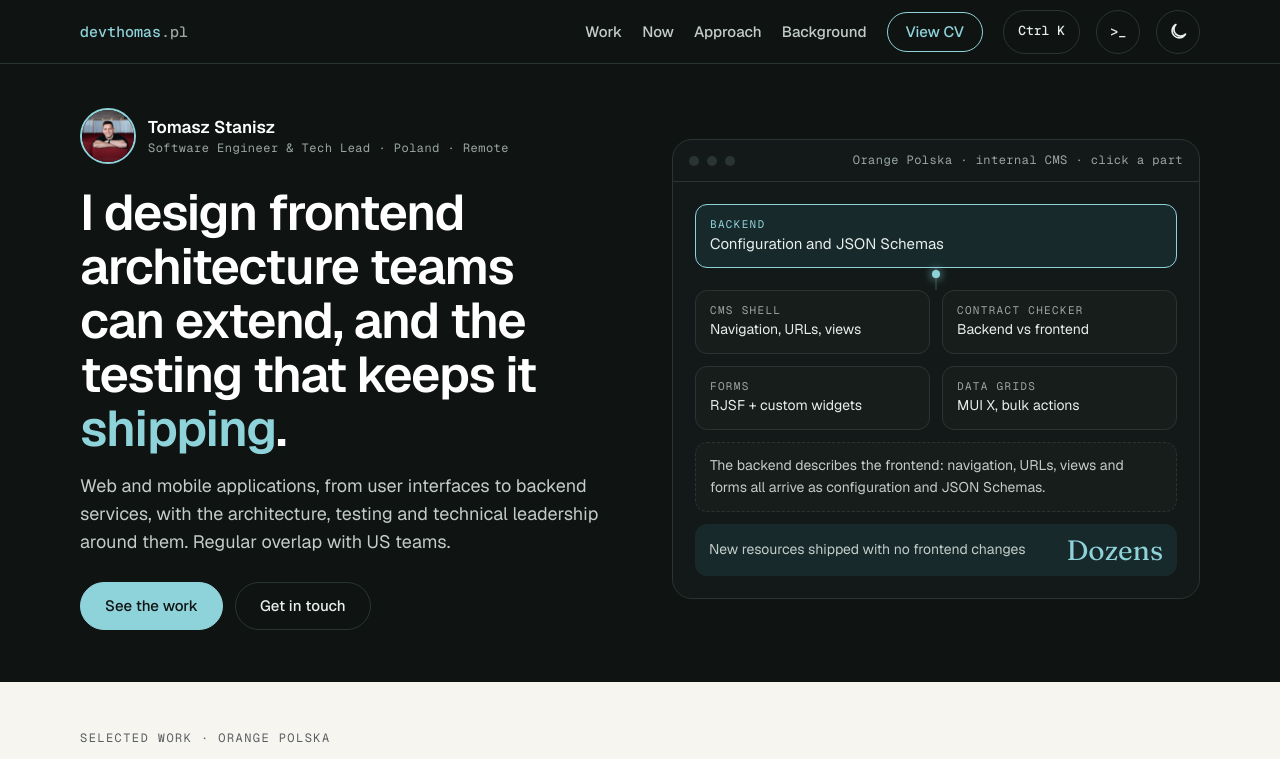
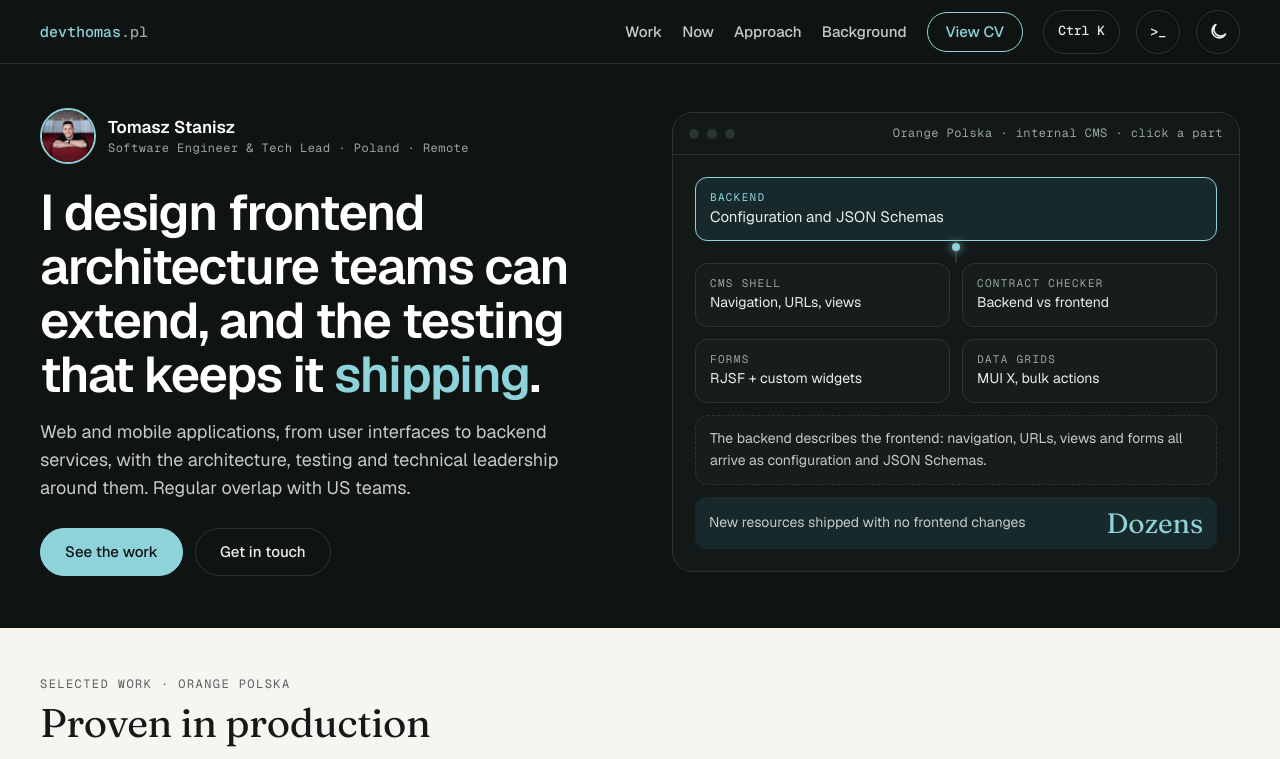
Before and after one commit to Fremen1990/react-portfolio-devthomas, a Next.js app: page / in a window 1280 px wide. Shown: the top 759 px of the page. Built offline with nearby package versions, Linux system fonts and the light colour scheme.

Commit message:
Widen the content to the board's 1200px.
The B+ v2 boards lay content out 1200px wide; at 1120px the hero
headline took an extra line. The site preview image is recaptured.

```diff
--- a/src/index.css
+++ b/src/index.css
@@ -36,7 +36,7 @@
   --radius-control: 999px;
   --radius-surface: 20px;
   --header-height: 64px;
-  --content-width: 1120px;
+  --content-width: 1200px;
   --font:
     var(--font-geist), ui-sans-serif, system-ui, -apple-system,
     BlinkMacSystemFont, "Segoe UI", sans-serif;
```
Also changed, not shown: public/og-share.png.
